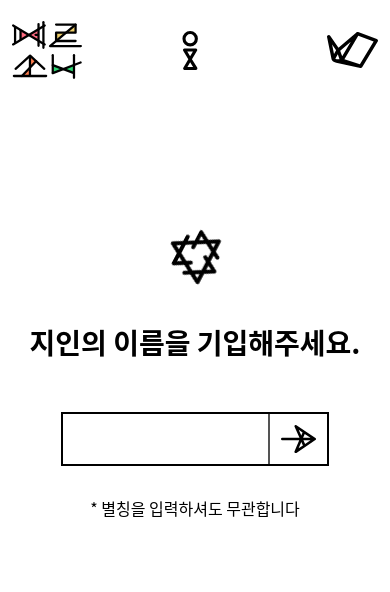
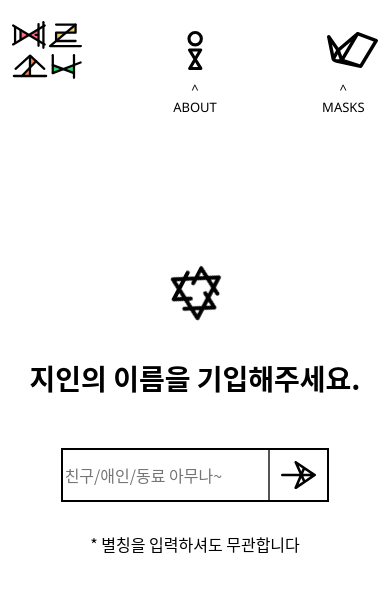
Before and after one commit to hunkim98/persona_with_server, a React (Create React App) app in the folder persona_client/: page / in a window 390 px wide. Shown: the top 592 px of the page. Built offline with nearby package versions, Linux system fonts and the light colour scheme.

Commit message:
Fix feedbacks

```diff
--- a/persona_client/public/index.html
+++ b/persona_client/public/index.html
@@ -5,7 +5,6 @@
   <meta charset="utf-8" />
   <meta name="viewport" content="width=device-width, initial-scale=1" />
   <meta name="theme-color" content="#000000" />
-  <meta name="google-site-verification" content="CbQWxK61vNjyselxfZMVIX2qFeAAMmPLdLnpBxT9p2k" />
   <meta name="naver-site-verification" content="b882eee58d8f9f62b9fe548b487b18f4b7d4fde5" />
   <meta name="title" property="og:title" content="상대방의 성격을 알아보자!" />
   <meta name="description" property="og:description" content="상대방의 성격을 가면으로 알아보는 페르소나 성격심리!" />
@@ -13,7 +12,7 @@
   <meta name="url" property="og:url" content="https://personapersonality.com" />
   <link rel="icon" href="https://hunkim98.github.io/persona/logo/logo.png">
   <script src="https://developers.kakao.com/sdk/js/kakao.js"></script>
-  <title>페르소나</title>
+  <title>페르소나 성격심리</title>
 </head>
 
 <body>
--- a/persona_client/src/App.js
+++ b/persona_client/src/App.js
@@ -21,7 +21,7 @@ function App() {
 
   useEffect(() => {
     let host = window.location.hostname;
-    if (host != "localhost") {
+    if (host !== "localhost") {
       ReactGA.initialize("UA-190746001-1");
       const path = location.pathname + location.search;
       ReactGA.set({ page: path });
--- a/persona_client/src/RouteChangeTracker.js
+++ b/persona_client/src/RouteChangeTracker.js
@@ -6,7 +6,7 @@ const RouteChangeTracker = () => {
   const location = useLocation();
   useEffect(() => {
     let host = window.location.hostname;
-    if (host != "localhost") {
+    if (host !== "localhost") {
       const path = location.pathname + location.search;
       ReactGA.set({ page: path });
       ReactGA.pageview(path);
--- a/persona_client/src/components/Check_persona/check_persona.js
+++ b/persona_client/src/components/Check_persona/check_persona.js
@@ -36,7 +36,7 @@ function CheckPersona({
     },
     {
       question:
-        "대학교 교양 수업에서 그룹 발표 과제가 주어진다. 근데 팀 내 토의가 " +
+        "대학교 교양 수업에서 그룹 발표 과제가 주어진다. 그러나 팀 내 토의가 " +
         name +
         "님의 마음에 들지 않는 방향으로 흘러간다. 이때 " +
         name +
@@ -103,7 +103,7 @@ function CheckPersona({
       options: [
         { selection: "기업에 자기의 목소리를 전달하려고", id: "A" },
         {
-          selection: "참여를 꼭 해야겠다는 생각이 들어서",
+          selection: "주변 동료들에게 꼭 힘이 되어주고 싶어서",
           id: "CPL",
         },
         { selection: "주변에서 욕 먹기 싫어서", id: "W" },
@@ -118,7 +118,8 @@ function CheckPersona({
       options: [
         { selection: "레크레이션 활동 중 자신의 의견이 무시되는 것", id: "A" },
         {
-          selection: "숙소 뒷정리 시간에 자기만 청소하고 남들은 정리 안하는 것",
+          selection:
+            "숙소 뒷정리 시간에 자기만 청소하고 남들은 정리를 안하는 것",
           id: "CPL",
         },
         { selection: "본인에게 갑자기 장기자랑을 시키는 것", id: "W" },
@@ -158,7 +159,7 @@ function CheckPersona({
         "님이 애인과 가장 자주 다툴 법한 시나리오는?",
       options: [
         { selection: "애인이 본인의 말을 안 들으려 한다고 생각한다", id: "A" },
-        { selection: "애인이 자기의 기대만큼 안해준다고 생각하다", id: "CPL" },
+        { selection: "애인이 자기의 기대만큼 안해준다고 생각한다", id: "CPL" },
         { selection: "애인이 본인에게 과도하게 간섭한다고 생각한다", id: "W" },
       ],
       key: 8,
@@ -206,7 +207,7 @@ function CheckPersona({
         name +
         "님은 어느 밴드에 속해 있다. 일주일 뒤면 무대에 나가 공연을 해야하는데, 현재로서는 연습이 부족해 무대에 설 수 없을 것 같다. 이 상황에 대해 " +
         name +
-        "님이 보일 수 있는 반응 중," +
+        "님이 보일 수 있는 반응 중, " +
         name +
         "님에게서 가장 기대하기 어려운 반응은?",
       options: [
@@ -282,7 +283,7 @@ function CheckPersona({
         name +
         "님이 속한 집단이 어떤 난관에 부딪힌다. 집단 전체가 함께 이 난관에 반응하고 있다. " +
         name +
-        "님은 어떤 방식으로 대응하고 있을까?",
+        "님은 어떻게 대응할 것 같은가?",
       options: [
         {
           selection:
--- a/persona_client/src/components/Result/Result.css
+++ b/persona_client/src/components/Result/Result.css
@@ -310,9 +310,11 @@
 .gender_title {
   opacity: 0.7;
   font-weight: 600;
-  font-size: 18px;
+  font-size: 16px;
   margin-bottom: 10px;
   word-break: keep-all;
+  padding-left: 5px;
+  padding-right: 5px;
 }
 
 .best_with_masks {
@@ -344,7 +346,7 @@
 .pattern_mask_name {
   font-family: "Noto Sans CJK KR", sans-serif;
   font-size: 15px;
-  font-weight: 600;
+  font-weight: 500;
 }
 
 /* end of best partner */
@@ -354,9 +356,10 @@
   font-family: "Noto Sans CJK KR", sans-serif;
   display: flex;
   flex-direction: row;
-  color: #ffffff;
+  color: #ececec;
   margin-bottom: 70px;
-  font-size: 15px;
+  font-size: 16px;
+  font-weight: 600;
   height: 125px;
 }
 
--- a/persona_client/src/components/Start/Basic.js
+++ b/persona_client/src/components/Start/Basic.js
@@ -69,6 +69,17 @@ function Basic({
       return (
         <>
           <div className="survey_container">
+            <div className="navbar_explain">
+              <div className="navbar_fake"></div>
+              <div className="navbar_middle">
+                <div className="uppper">^</div>
+                <div className="navbar_name">ABOUT</div>
+              </div>
+              <div className="navbar_right">
+                <div className="uppper">^</div>
+                <div className="navbar_name">MASKS</div>
+              </div>
+            </div>
             <div className="basic_container second_page_basic">
               <div className="continue_question">
                 {name} 님의
@@ -99,6 +110,17 @@ function Basic({
           {(props) => (
             <div style={props}>
               <div className="survey_container">
+                <div className="navbar_explain">
+                  <div className="navbar_fake"></div>
+                  <div className="navbar_middle">
+                    <div className="uppper">^</div>
+                    <div className="navbar_name">ABOUT</div>
+                  </div>
+                  <div className="navbar_right">
+                    <div className="uppper">^</div>
+                    <div className="navbar_name">MASKS</div>
+                  </div>
+                </div>
                 <div className="basic_container first_page_basic">
                   <svg
                     className="rotate"
@@ -116,6 +138,7 @@ function Basic({
                     <input
                       value={name}
                       onChange={nameHandler}
+                      placeholder="친구/애인/동료 아무나~"
                       className="name_input"
                       type="text"
                       onKeyPress={handleKeyPress}
--- a/persona_client/src/components/Start/Start.css
+++ b/persona_client/src/components/Start/Start.css
@@ -6,6 +6,29 @@
   padding-left: 3vw;
   padding-right: 3vw;
   min-width: 340px;
+}
+
+.navbar_explain {
+  align-self: flex-end;
+  position: absolute;
+  top: -40px;
+  font-size: 13px;
+  font-family: "Segoe UI";
+  display: flex;
+}
+
+.navbar_middle {
+  display: flex;
+  flex-direction: column;
+  align-items: center;
+  margin-right: 89px;
+}
+
+.navbar_right {
+  display: flex;
+  flex-direction: column;
+  align-items: center;
+  width: 50.97px;
 }
 
 .basic_container {
@@ -51,7 +74,7 @@
   border: none;
   border-width: 0;
   box-shadow: none;
-  font-size: 18px;
+  font-size: 16px;
   font-family: "Noto Sans CJK KR", sans-serif;
   font-weight: 500;
 }
@@ -200,6 +223,24 @@
 */
 
 @media screen and (max-width: 1000px) {
+  .navbar_explain {
+    position: relative;
+    top: -20px;
+    width: 100%;
+    justify-content: space-between;
+  }
+  .navbar_fake {
+    width: 70px;
+  }
+
+  .navbar_middle {
+    width: 70px;
+    margin-right: 0;
+  }
+  .navbar_right {
+    width: 70px;
+    align-self: flex-end;
+  }
   .name_question {
     font-size: 28px;
   }
--- a/persona_client/src/components/navbar/Navbar.css
+++ b/persona_client/src/components/navbar/Navbar.css
@@ -37,13 +37,11 @@
   font-family: "Noto Sans KR", sans-serif;
   display: flex;
   align-items: center;
-  font-weight: 400;
-  font-size: 1rem;
   height: 100%;
 }
 
 .navbar_menu:first-of-type {
-  width: 100%;
+  width: calc(100% - 190px);
   display: flex;
   justify-content: flex-end;
 }
@@ -80,7 +78,7 @@
     width: 70px;
   }
   .navbar_menu {
-    width: 80px;
+    width: 70px;
   }
   .menu_link1 {
     margin-right: 0px;
```
Also changed, not shown: persona_client/src/components/Result/BestWith.js (+69 -9 lines), persona_client/src/components/Result/Result.js (+8 -6 lines), persona_client/src/components/Result/mask_good_bad.js (+5 -5 lines), persona_client/src/components/Share/Share.js (+3 -3 lines).
